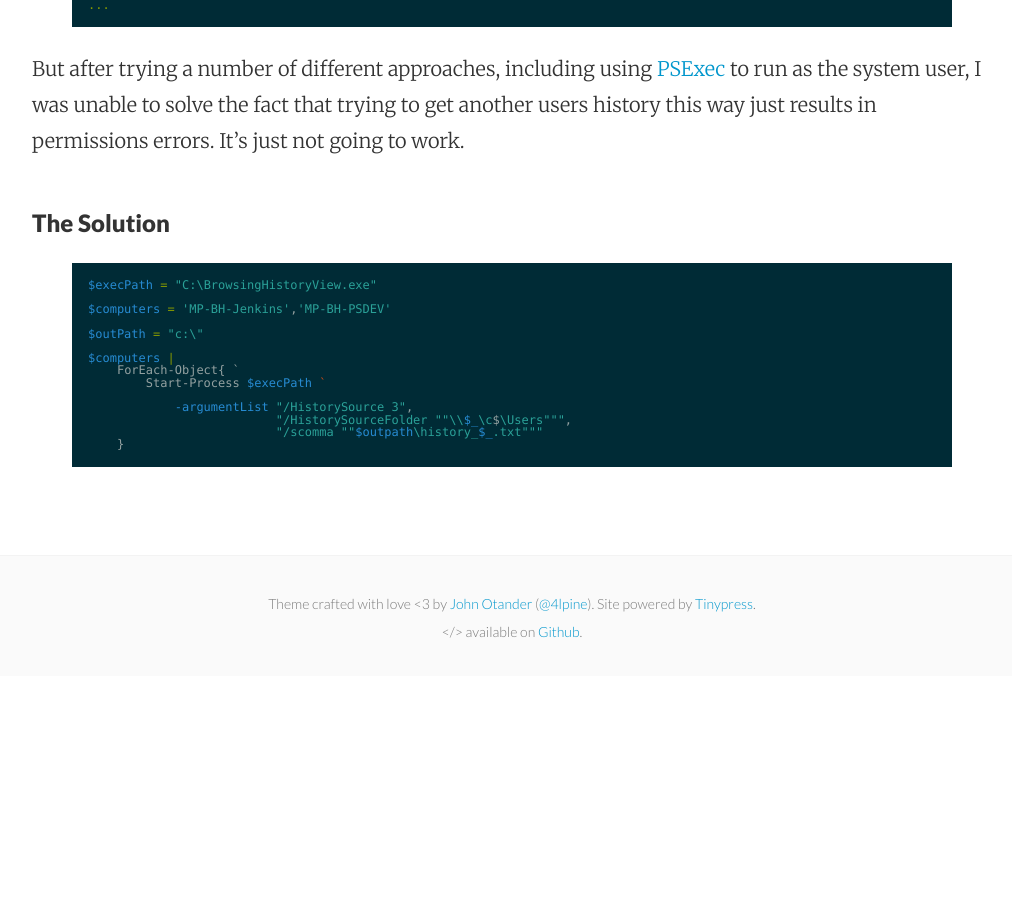
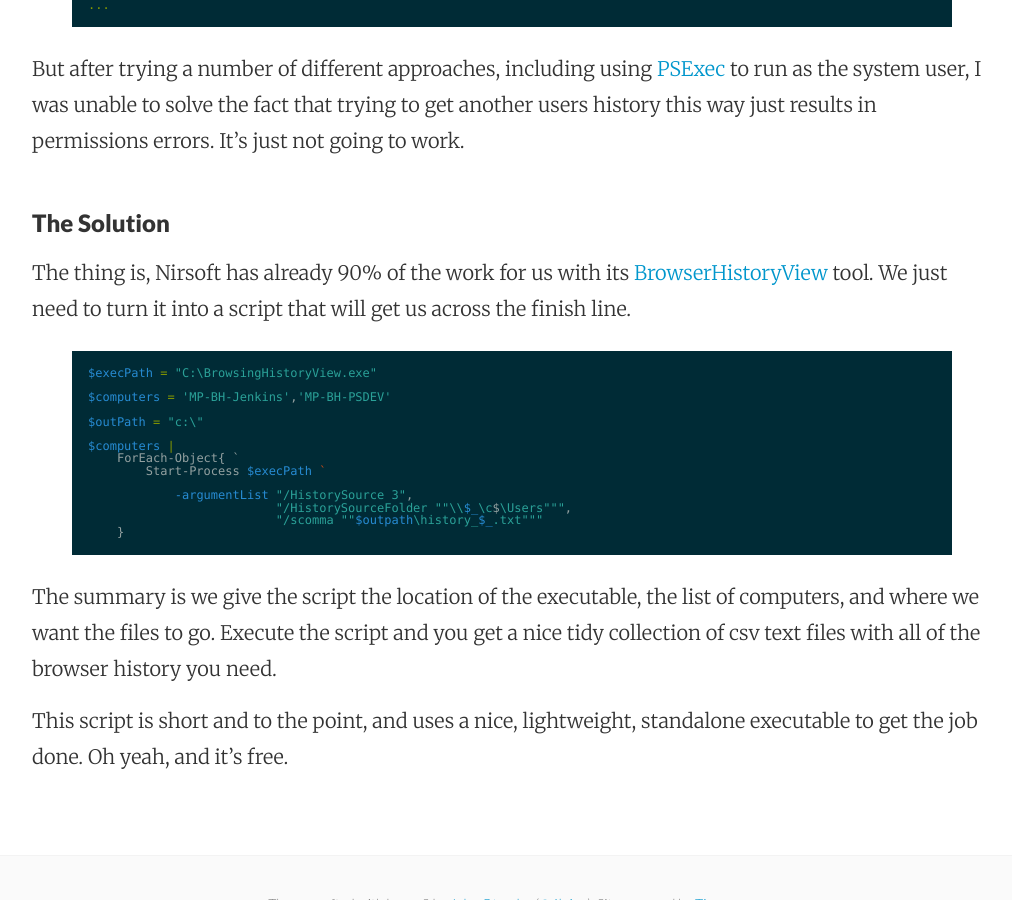
Before and after one commit to RandomNoun7/RandomNoun7.github.io, a Jekyll site: the page built from _posts/2015-07-29-getting-ie-history.markdown, in a window 1280 px wide and 900 px high, scrolled down 1355 px. Shown: the whole window, without its empty margins (128-1140 px from the left). Built offline with Jekyll 4.4.1, drawn with Linux system fonts in a browser that asks for light colours; before the commit the page ends 2031 px from its top, so only the background shows below that.

Commit message:
Post update: Getting IE History

```diff
--- a/_posts/2015-07-29-getting-ie-history.markdown
+++ b/_posts/2015-07-29-getting-ie-history.markdown
@@ -40,6 +40,7 @@ But after trying a number of different approaches, including using [PSExec](http
 
 ### The Solution
 
+The thing is, Nirsoft has already 90% of the work for us with its [BrowserHistoryView](http://www.nirsoft.net/utils/browsing_history_view.html) tool. We just need to turn it into a script that will get us across the finish line.
 {%highlight powershell%}
 $execPath = "C:\BrowsingHistoryView.exe"
 
@@ -55,3 +56,7 @@ $computers |
                           "/scomma ""$outpath\history_$_.txt"""
     }
 {%endhighlight%}
+
+The summary is we give the script the location of the executable, the list of computers, and where we want the files to go. Execute the script and you get a nice tidy collection of csv text files with all of the browser history you need.
+
+This script is short and to the point, and uses a nice, lightweight, standalone executable to get the job done. Oh yeah, and it's free.
```
